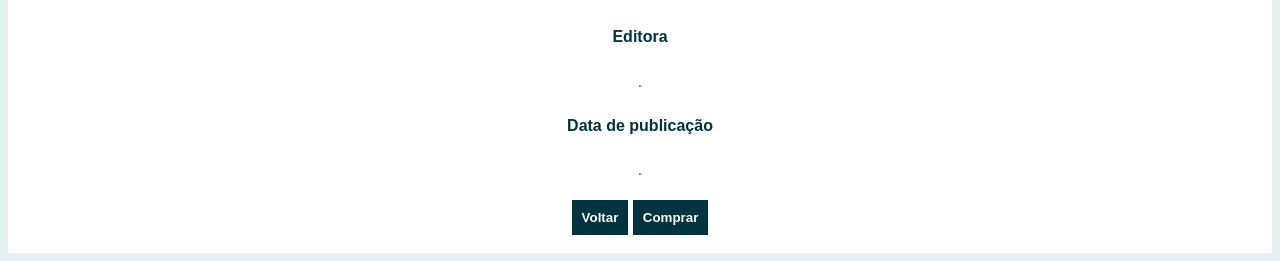
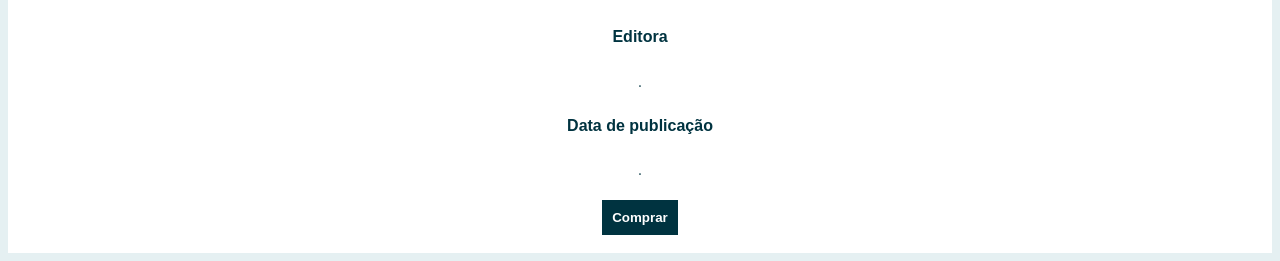
Before and after one commit to Bittencourt112/Bittencourt112.github.io, a PHP site: page /showBook.php?id=1 in a window 1280 px wide. Shown: the part 844-1105 px from the top of the page. Run offline with PHP 8.4, Linux system fonts and the light colour scheme; the visitor is signed in with stand-in values (Sample User, id 1); data that the repository does not hold is empty.

Commit message:
update html

```diff
--- a/library.php
+++ b/library.php
@@ -51,7 +51,7 @@
 
                             if($sqlQuery->num_rows != 0){
                                 while($row = mysqli_fetch_assoc($sqlQuery)){
-                                echo "<a href = 'showBook.php?id=" . $row["bookId"] . "'><img src = '" . $row["bookImageLink"] . "' width = '200' height = '300'></a>";
+                                echo "<a href = 'showBook.php?id=" . $row["bookId"] . "' target = '_blank'><img src = '" . $row["bookImageLink"] . "' width = '200' height = '300'></a>";
 
                                 }
                             }else{
--- a/showBook.php
+++ b/showBook.php
@@ -48,8 +48,7 @@
                 echo "<p>" . $bookData["bookPublisher"] . ".</p>";
                 echo "<h4>Data de publicação</h4>";
                 echo "<p>" . $bookData["bookReleaseDate"] . ".</p>";
-                echo "<a href = 'library.php' target = '_blank'><button id = 'button01' type = 'button'>Voltar</button></a> ";
-                echo "<a href = '" . $bookData["bookShopLink"] . "'><button id = 'button01' type = 'button'>Comprar</button></a><br><br>";
+                echo "<a href = '" . $bookData["bookShopLink"] . "' target = '_blank'><button id = 'button01' type = 'button'>Comprar</button></a><br><br>";
 
                 $dbConnection->close();
 
```
